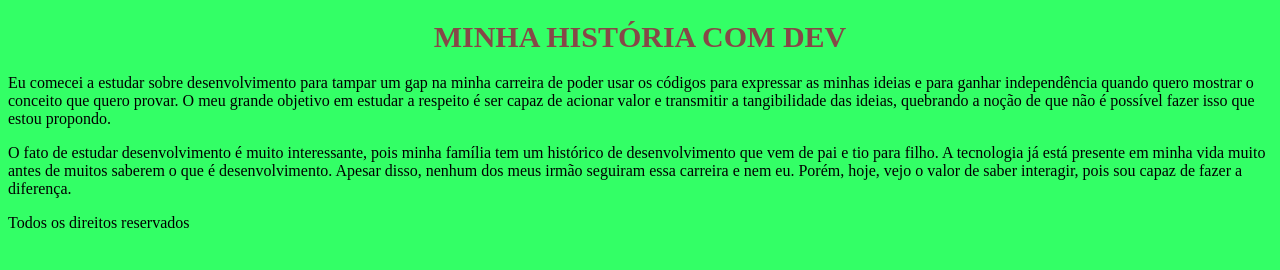
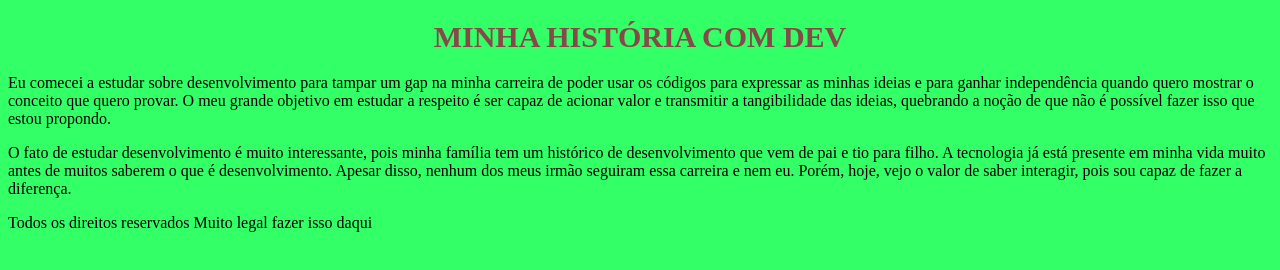
Before and after one commit to SalvadorIR/projetoSalvador, a plain HTML site: page indexSalva.html in a window 1280 px wide. Drawn offline with Linux system fonts and the light colour scheme.

Commit message:
atualização dos códigos v1

```diff
--- a/indexSalva.html
+++ b/indexSalva.html
@@ -38,6 +38,9 @@
             Todos os direitos reservados
         </span>
 
+        <span>
+            Muito legal fazer isso daqui
+        </span>
     </footer>
 
 </body>
```
Also changed, not shown: index.html (+1 -1 lines), 1 other file.
